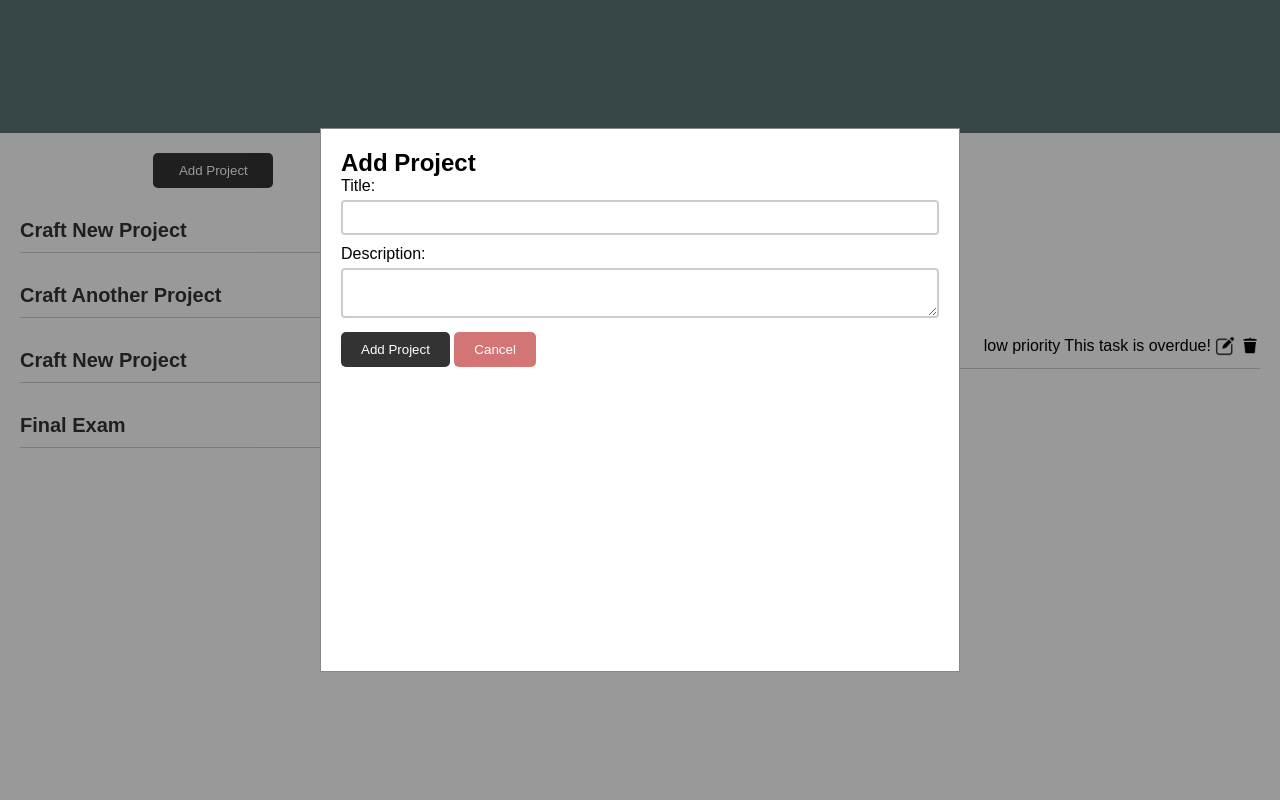
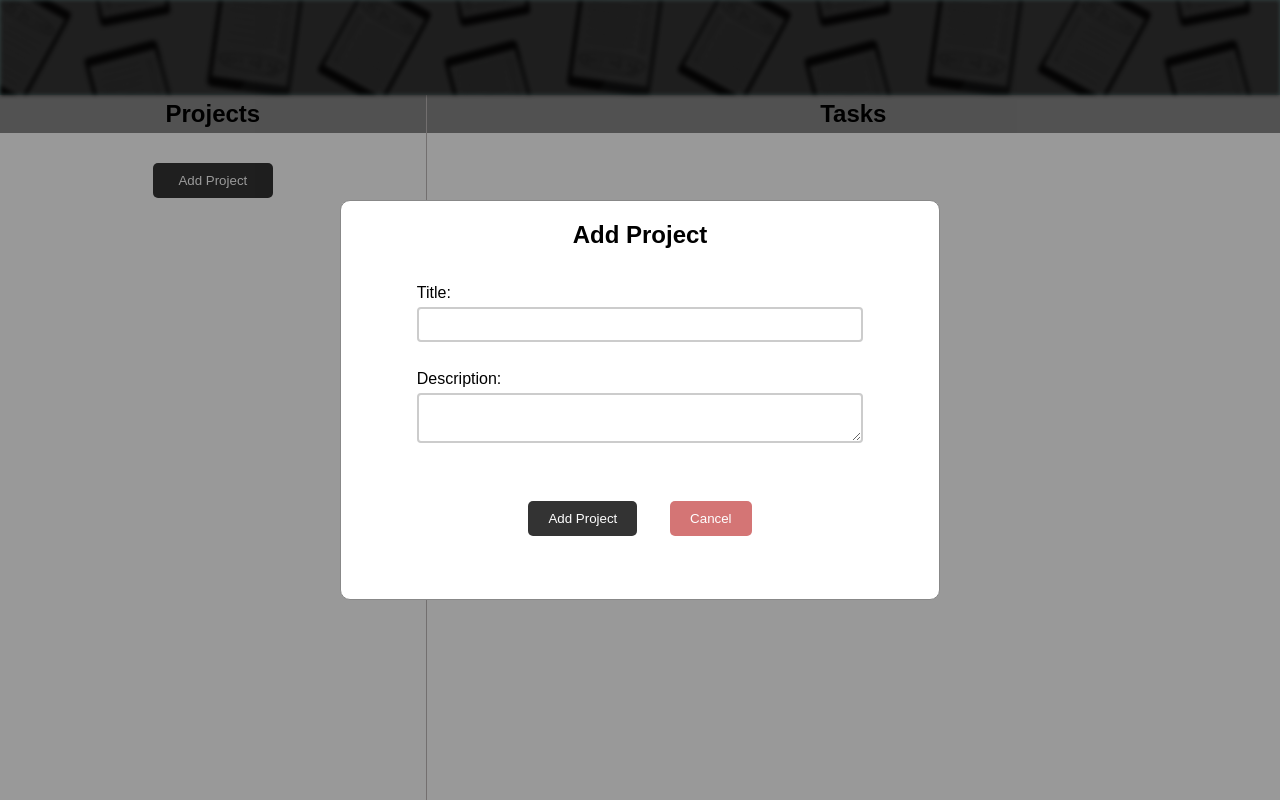
Before and after one commit to KaremKh/to-do-list, a website built with webpack: page dist/index.html in a window 1280 px wide. Both pictures are taken after a click on the button "Add Project". Built offline with nearby package versions, Linux system fonts and the light colour scheme.

Commit message:
added header

```diff
--- a/src/index.js
+++ b/src/index.js
@@ -5,8 +5,7 @@ import dom from "./modules/dom";
 import listeners from "./modules/listeners";
 
 
-project.addProject('Final Exam', 'I have to revise 10 chapters');
-task.addTask('Collect Materials', 'Go through journal papers and find notes', '14/04/2023', 'important', 2);
+
 
 
 
--- a/src/modules/dom.js
+++ b/src/modules/dom.js
@@ -3,6 +3,7 @@ import editIcon from "../images/edit.png"
 import deleteIcon from "../images/delete.png";
 import task from "./task";
 import listeners from "./listeners";
+import BackgroundImg from "../images/todo.jpg"
 import { isPast, parseISO, formatDistance } from 'date-fns';
 const dom = (() =>{
 
@@ -12,6 +13,26 @@ const dom = (() =>{
         contentContainer.classList.add('content');
         const headerContainer = document.createElement('div');
         headerContainer.classList.add('header');
+        const projectImage = document.createElement('div');
+        const projectsTitle = document.createElement('h2');
+        const tasksTitle = document.createElement('h2');
+
+
+        const beforeDiv = document.createElement('div');
+        beforeDiv.classList.add('menutitle-background');
+        beforeDiv.style.backgroundImage = `url(${BackgroundImg})`;
+
+        // insert the before element as the first child of menutitle
+        headerContainer.insertBefore(beforeDiv, projectImage.firstChild);
+
+        projectsTitle.classList.add('projects-title');
+        tasksTitle.classList.add('tasks-title');
+        projectsTitle.textContent = 'Projects';
+        tasksTitle.textContent = 'Tasks';
+        headerContainer.appendChild(projectsTitle);
+        headerContainer.appendChild(tasksTitle);
+        headerContainer.appendChild(projectImage);
+
         const projectsContainer = document.createElement('div');
         projectsContainer.classList.add('projects');
         const addProject = document.createElement('div');
--- a/src/modules/project.js
+++ b/src/modules/project.js
@@ -1,51 +1,9 @@
 import dom from "./dom";
+import storage from "./storage";
 
 const project = (() => {
 
-  let projectList = [
-    {
-      description: 'fa-tools',
-      title: 'Craft New Project',
-      tasks: [
-        {
-          title: 'Enjoy my tea as much as my coding! 🍵',
-          description: 'Longer description of my demo task, just to show you this surprisingly nice scrollbar and amazingly cute kitty ฅ(^◉ᴥ◉^)ฅ',
-          dueDate: '2011-11-11',
-          priority: 'low',
-          projectIndex: 0,
-          completed: false
-        }
-      ]
-    },
-    {
-      description: 'fa-tools',
-      title: 'Craft Another Project',
-      tasks: [
-        {
-          title: 'Create magic through my mind, my heart and my keyboard.. 👩🏻‍💻',
-          description: 'Another longer description of my demo task, just to show you this surprisingly nice scrollbar and cute little birdie ϵ( ‘Θ’ )϶♪♫',
-          dueDate: '2012-12-12',
-          priority: 'high',
-          projectIndex: 1,
-          completed: false
-        }
-      ]
-    },
-    {
-      description: 'fa-tools',
-      title: 'Craft New Project',
-      tasks: [
-        {
-          title: 'Enjoy my tea as much as my coding! 🍵',
-          description: 'Longer description of my demo task, just to show you this surprisingly nice scrollbar and amazingly cute kitty ฅ(^◉ᴥ◉^)ฅ',
-          dueDate: '2011-11-11',
-          priority: 'low',
-          projectIndex: 0,
-          completed: false
-        }
-      ]
-    },
-  ];
+  let projectList = storage.getSavedProjects();
 
   class Project {
     constructor(title, description){
@@ -58,6 +16,7 @@ const project = (() => {
   function addProject(title, description) {
     const project = new Project(title, description);
     projectList.push(project);
+    storage.saveProjects();
 
 
 
@@ -73,6 +32,7 @@ const project = (() => {
     addProject(title,description);
     console.log(projectList);
     dom.showProjects();
+    dom.showProjectTasks(project.projectList.length - 1);
     return false;
   }
 
@@ -95,11 +55,15 @@ const project = (() => {
       projectList.splice(index, 1);
     }
     dom.showProjects();
+    storage.saveProjects();
+
   }
 
   function editProject(title, description, index){
     projectList[index].title = title;
     projectList[index].description = description;
+    storage.saveProjects();
+
 
   }
 
--- /dev/null
+++ b/src/modules/storage.js
@@ -0,0 +1,24 @@
+import project from "./project";
+
+const storage = (() => {
+    function saveProjects() {
+        localStorage.setItem('projects', JSON.stringify(project.projectList));
+    }
+
+    function getSavedProjects() {
+        const storedProjects = localStorage.getItem('projects');
+        if (storedProjects) {
+          return JSON.parse(storedProjects);
+        } else {
+          return []; // return an empty array if there are no stored projects
+        }
+      }
+    return {
+        saveProjects,
+        getSavedProjects
+    }
+})();
+
+
+
+export default storage;
--- a/src/modules/task.js
+++ b/src/modules/task.js
@@ -1,5 +1,6 @@
 import project from "./project";
 import dom from "./dom";
+import storage from "./storage";
 import { isPast, parseISO, formatDistance } from 'date-fns';
 
 const task = (() => {
@@ -20,6 +21,8 @@ const task = (() => {
         const task = new Task(title, description, dueDate, priority, projectIndex);
         project.projectList[projectIndex].tasks.push(task);
         // dom.showProjects();
+        storage.saveProjects();
+
 
     }
 
@@ -34,25 +37,10 @@ function getTaskData(event) {
   let dueDate = new Date(document.getElementById('task-date').value).toISOString();
   let priority = document.getElementById('task-priority').value;
 
-  const parsedDueDate = parseISO(dueDate); // parse the due date string to a Date object
-
-  const isOverdue = isPast(parsedDueDate); // check if the due date is in the past
 
 
-  let relativeDueDate;
-
-  if (isOverdue) {
-    relativeDueDate = 'This task is overdue!';
-  } else {
-    relativeDueDate = 'Due ' + formatDistance(parsedDueDate, new Date(), { addSuffix: true });
-  }
-
-  // Format the dueDate as a relative time string using formatDistance
-
-  console.log(relativeDueDate);
-
   form.reset();
-  addTask(title, description, relativeDueDate, priority, dom.currentProject);
+  addTask(title, description, dueDate, priority, dom.currentProject);
   console.log(project.projectList);
   dom.showProjectTasks(dom.currentProject);
   return false;
@@ -69,22 +57,11 @@ function getTaskData(event) {
       let priority = document.getElementById('edittask-priority').value;
       let index = document.getElementById('task-id').value;
 
-      const parsedDueDate = parseISO(dueDate); // parse the due date string to a Date object
 
-      const isOverdue = isPast(parsedDueDate); // check if the due date is in the past
-
-
-      let relativeDueDate;
-
-      if (isOverdue) {
-        relativeDueDate = 'This task is overdue!';
-      } else {
-        relativeDueDate = 'Due ' + formatDistance(parsedDueDate, new Date(), { addSuffix: true });
-      }
 
 
       form.reset();
-      editTask(title,description, relativeDueDate, priority, index);
+      editTask(title,description, dueDate, priority, index);
       console.log(project.projectList);
       dom.showProjectTasks(dom.currentProject);
       return false;
@@ -96,6 +73,8 @@ function getTaskData(event) {
           project.projectList[projectIndex].tasks.splice(index, 1);
         }
         dom.showProjectTasks(dom.currentProject);
+        storage.saveProjects();
+
       }
 
       function editTask(title,description, dueDate, priority, index){
@@ -104,6 +83,8 @@ function getTaskData(event) {
         project.projectList[dom.currentProject].tasks[index].dueDate = dueDate;
         project.projectList[dom.currentProject].tasks[index].priority = priority;
         console.log(project.projectList[dom.currentProject].tasks[index]);
+        storage.saveProjects();
+
 
       }
 
--- a/src/style.css
+++ b/src/style.css
@@ -28,12 +28,48 @@ body {
 .header {
   background-color: rgb(90, 116, 116);
   grid-column: 1/3;
-  display: flex;
-  justify-content: space-between;
-  align-items: center;
-  padding: 10px;
+
+  width: 100%;
+  height: 100%;
+  display: grid;
+  grid-template-columns: 1fr 2fr;
+  grid-template-rows: 5fr 2fr;
+  margin-bottom: 10px;
+
 }
 
+.header img {
+  max-width: 100%;
+  height: auto;
+}
+
+
+.projects-title {
+  grid-column: 1/2;
+  grid-row: 2/3;
+  display: flex;
+  align-items: center;
+  justify-content: center;
+  background-color: #888;
+  border-right: 1px solid rgb(191, 185, 185);
+}
+
+.tasks-title {
+  grid-column: 2/3;
+  grid-row: 2/3;
+  display: flex;
+  align-items: center;
+  justify-content: center;
+  background-color: #888;
+
+}
+
+
+.menutitle-background {
+  grid-column: 1/3;
+  background-clip: content-box;
+  filter: brightness(20%) blur(2px);
+}
 .logo {
   font-size: 28px;
   font-weight: bold;
@@ -57,9 +93,13 @@ body {
   color: #fff;
 }
 
+.projects {
+  border-right: 1px solid rgb(191, 185, 185);
+}
+
 .projects, .tasks {
   background-color: #fff;
-  padding: 20px;
+  padding: 30px;
   display: flex;
   flex-direction: column;
   gap: 20px;
@@ -140,10 +180,19 @@ body {
 
 .modal-content {
   background-color: #fff;
-  margin: 10% auto;
+  margin: auto;
   padding: 20px;
   border: 1px solid #888;
-  width: 50%;
+  width: 600px;
+  border-radius: 10px;
+  height: 550px;
+
+
+}
+
+.project.modal-content {
+  height: 400px;
+
 }
 
 h2 {
@@ -153,11 +202,15 @@ h2 {
 form label {
   display: inline-block;
   margin-bottom: 5px;
+  align-self:flex-start;
+  margin-left: 10%;
 }
 
 form input[type="text"],
+form input[type="date"],
+form select,
 form textarea {
-  width: 100%;
+  width: 80%;
   padding: 8px 16px;
   margin-bottom: 10px;
   box-sizing: border-box;
@@ -188,6 +241,7 @@ button.cancel-btn {
   width: 100%;
   height: 100%;
   background-color: rgba(0, 0, 0, 0.4);
+
 }
 
 .task-title-container {
@@ -235,3 +289,28 @@ li:not(.expanded) .task-description {
 .tasks ul {
   margin-top: 30px;
 }
+
+.tasks > :nth-child(-n+2) {
+  margin-left: auto;
+  margin-right: auto;
+  padding:0 50px 0 50px
+}
+
+form {
+  display: flex;
+  flex-direction: column;
+  justify-content: center;
+  align-items: center;
+}
+
+.modal-content h2 {
+text-align: center;
+margin:0 0 35px 0;
+}
+
+.buttons-container {
+  display: flex;
+  justify-content: space-between;
+  width: 40%;
+  margin-top: 30px;
+}
```
Also changed, not shown: dist/main.js, src/images/todo.jpg (added), 1 other file.
